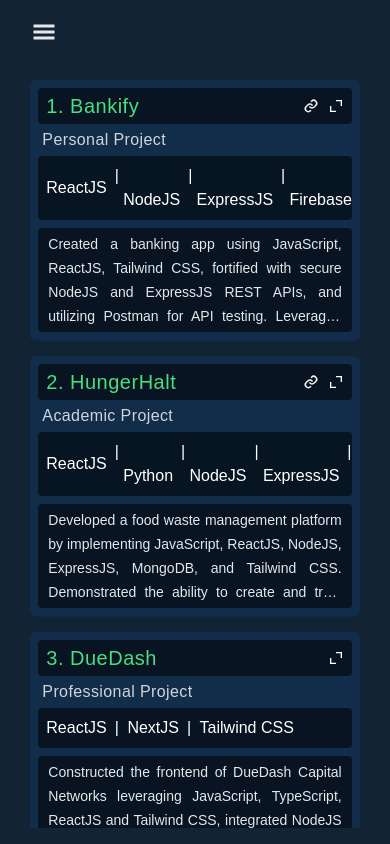
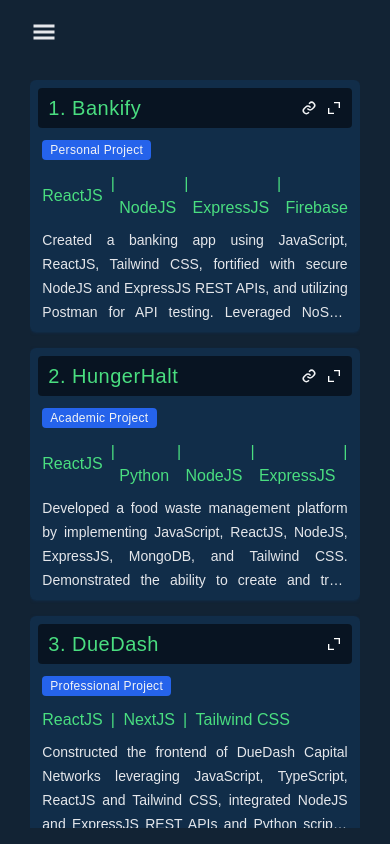
Before and after one commit to Rudra1402/ePortfolio, a React (Create React App) app: page /projects in a window 390 px wide. Built offline with nearby package versions, Linux system fonts and the light colour scheme; a web font is replaced by a local one.

Commit message:
Updated projects,education mobile UI

```diff
--- a/src/components/education/Education.jsx
+++ b/src/components/education/Education.jsx
@@ -13,9 +13,9 @@
                 {education?.map((edu, index) => (
                     <div
                         key={index}
-                        className='flex flex-col gap-y-3 justify-center h-fit rounded-md p-3 shadow shadow-[#12345685] bg-[#12345685] relative z-[1] overflow-hidden'
+                        className='flex flex-col gap-y-3 justify-center rounded-md p-3 shadow shadow-[#12345685] bg-[#12345685]'
                     >
-                        <div
+                        {/* <div
                             className='absolute top-0 left-0 w-full h-full'
                             style={{
                                 backgroundImage: `url(${index === 0 ? uwindor : svit})`,
@@ -27,8 +27,8 @@
                                 zIndex: -1,
                                 opacity: 0.3,
                             }}
-                        ></div>
-                        <div className='flex flex-col sm:flex-row items-center justify-center gap-x-3'>
+                        ></div> */}
+                        <div className='flex flex-col sm:flex-row items-center justify-center gap-3'>
                             <div className='flex flex-col bg-[#0008] w-full text-lg leading-none items-center justify-center gap-y-2 p-3 rounded-md'>
                                 <div className='w-full text-green-400'>Institute</div>
                                 <div className='w-full tracking-wide'>{edu.institute}</div>
@@ -38,7 +38,7 @@
                                 <div className='w-full tracking-wide'>{edu.courseDegree}</div>
                             </div>
                         </div>
-                        <div className='flex flex-col sm:flex-row items-center justify-center gap-x-3'>
+                        <div className='flex flex-col sm:flex-row items-center justify-center gap-3'>
                             <div className='flex flex-col bg-[#0008] w-full text-lg leading-none items-center justify-center gap-y-2 p-3 rounded-md'>
                                 <div className='w-full text-green-400'>Major</div>
                                 <div className='w-full tracking-wide'>{edu.major}</div>
@@ -48,7 +48,7 @@
                                 <div className='w-full tracking-wide'>{edu.duration}</div>
                             </div>
                         </div>
-                        <div className='flex flex-col sm:flex-row items-center justify-center gap-x-3'>
+                        <div className='flex flex-col sm:flex-row items-center justify-center gap-3'>
                             <div className='flex flex-col bg-[#0008] w-full text-lg leading-none items-center justify-center gap-y-2 p-3 rounded-md'>
                                 <div className='w-full text-green-400'>Location</div>
                                 <div className='w-full tracking-wide'>{edu.city}</div>
--- a/src/components/projects/Projects.jsx
+++ b/src/components/projects/Projects.jsx
@@ -65,7 +65,7 @@
                         key={index}
                         className='w-[100%] h-fit p-2 rounded-md bg-[#123456a5] flex flex-col gap-y-2 shadow shadow-[#12345685] relative'
                     >
-                        <div className='flex items-center justify-between bg-[#0008] rounded p-2 w-full gap-x-4'>
+                        <div className='flex items-center justify-between bg-[#0008] rounded p-2.5 w-full gap-x-4'>
                             <div
                                 className='text-green-400 tracking-wide text-xl leading-none font-medium'
                             >
@@ -80,21 +80,25 @@
                                     }}
                                 />
                                 {project.isOnGithub
-                                    ? <BiLink
-                                        className='text-lg cursor-pointer leading-none text-gray-100'
+                                    ? <a
                                         href={project?.ghUrl}
-                                    />
+                                        target={'_blank'}
+                                    >
+                                        <BiLink
+                                            className='text-lg cursor-pointer leading-none text-gray-100'
+                                        />
+                                    </a>
                                     : null
                                 }
                             </div>
                         </div>
                         <div
-                            className='text-base text-gray-300 flex items-center gap-x-2 px-1 leading-none tracking-wide'
+                            className='text-xs text-gray-100 mx-1 flex items-center gap-x-2 my-1 py-1 px-2 rounded bg-blue-600 w-fit leading-none tracking-wide'
                         >
                             {project.category} Project
                         </div>
                         <div
-                            className='flex items-center gap-x-2 w-full bg-[#0008] rounded p-2 overflow-x-auto'
+                            className='flex items-center gap-x-2 w-full px-1 overflow-x-auto text-green-400'
                             style={{ scrollbarWidth: 'none' }}
                         >
                             {project.techStack?.map((t, index) => (
@@ -108,7 +112,7 @@
                             ))}
                         </div>
                         <div
-                            className='overflow-hidden text-gray-200 text-sm leading-6 text-ellipsis line-clamp-4 sm:line-clamp-4 bg-[#0008] rounded px-2.5 py-1 text-justify'
+                            className='overflow-hidden text-gray-200 text-sm leading-6 text-ellipsis line-clamp-4 sm:line-clamp-4 px-1 text-justify'
                         >
                             {project.desc}
                         </div>
--- a/src/components/skills/Skills.jsx
+++ b/src/components/skills/Skills.jsx
@@ -15,7 +15,7 @@
                     {techSkills?.filter(x => x.category == 'lang')?.map((ts, index) => (
                         <div
                             key={index}
-                            className='w-[100%] py-3 px-2 rounded-md bg-[#12345695] shadow shadow-[#12345695] flex items-center justify-center gap-x-2 text-base sm:text-lg leading-none'
+                            className='w-[100%] py-3 px-2 rounded-md bg-[#0007] shadow shadow-[#12345695] flex items-center justify-center gap-x-2 text-base sm:text-lg leading-none'
                         >
                             <ts.Component className='text-2xl sm:text-3xl leading-none' />{ts.sname}
                         </div>
@@ -30,7 +30,7 @@
                     {techSkills?.filter(x => x.category == 'l&f')?.map((ts, index) => (
                         <div
                             key={index}
-                            className='w-[100%] py-3 px-2 rounded-md bg-[#12345695] shadow shadow-[#12345695] flex items-center justify-center gap-x-2 text-base sm:text-lg leading-none'
+                            className='w-[100%] py-3 px-2 rounded-md bg-[#0007] shadow shadow-[#12345695] flex items-center justify-center gap-x-2 text-base sm:text-lg leading-none'
                         >
                             <ts.Component className='text-2xl sm:text-3xl leading-none' />{ts.sname}
                         </div>
@@ -45,7 +45,7 @@
                     {techSkills?.filter(x => x.category == 'db')?.map((ts, index) => (
                         <div
                             key={index}
-                            className='w-[100%] py-3 px-2 rounded-md bg-[#12345695] shadow shadow-[#12345695] flex items-center justify-center gap-x-2 text-base sm:text-lg leading-none'
+                            className='w-[100%] py-3 px-2 rounded-md bg-[#0007] shadow shadow-[#12345695] flex items-center justify-center gap-x-2 text-base sm:text-lg leading-none'
                         >
                             <ts.Component className='text-2xl sm:text-3xl leading-none' />{ts.sname}
                         </div>
@@ -60,7 +60,7 @@
                     {techSkills?.filter(x => x.category == 'vcs')?.map((ts, index) => (
                         <div
                             key={index}
-                            className='w-[100%] py-3 px-2 rounded-md bg-[#12345695] shadow shadow-[#12345695] flex items-center justify-center gap-x-2 text-base sm:text-lg leading-none'
+                            className='w-[100%] py-3 px-2 rounded-md bg-[#0007] shadow shadow-[#12345695] flex items-center justify-center gap-x-2 text-base sm:text-lg leading-none'
                         >
                             <ts.Component className='text-2xl sm:text-3xl leading-none' />{ts.sname}
                         </div>
@@ -75,7 +75,7 @@
                     {techSkills?.filter(x => x.category == 'cont')?.map((ts, index) => (
                         <div
                             key={index}
-                            className='w-[100%] py-3 px-2 rounded-md bg-[#12345695] shadow shadow-[#12345695] flex items-center justify-center gap-x-2 text-base sm:text-lg leading-none'
+                            className='w-[100%] py-3 px-2 rounded-md bg-[#0007] shadow shadow-[#12345695] flex items-center justify-center gap-x-2 text-base sm:text-lg leading-none'
                         >
                             <ts.Component className='text-2xl sm:text-3xl leading-none' />{ts.sname}
                         </div>
@@ -90,7 +90,7 @@
                     {techSkills?.filter(x => x.category == 'tool')?.map((ts, index) => (
                         <div
                             key={index}
-                            className='w-[100%] py-3 px-2 rounded-md bg-[#12345695] shadow shadow-[#12345695] flex items-center justify-center gap-x-2 text-base sm:text-lg leading-none'
+                            className='w-[100%] py-3 px-2 rounded-md bg-[#0007] shadow shadow-[#12345695] flex items-center justify-center gap-x-2 text-base sm:text-lg leading-none'
                         >
                             <ts.Component className='text-2xl sm:text-3xl leading-none' />{ts.sname}
                         </div>
```
